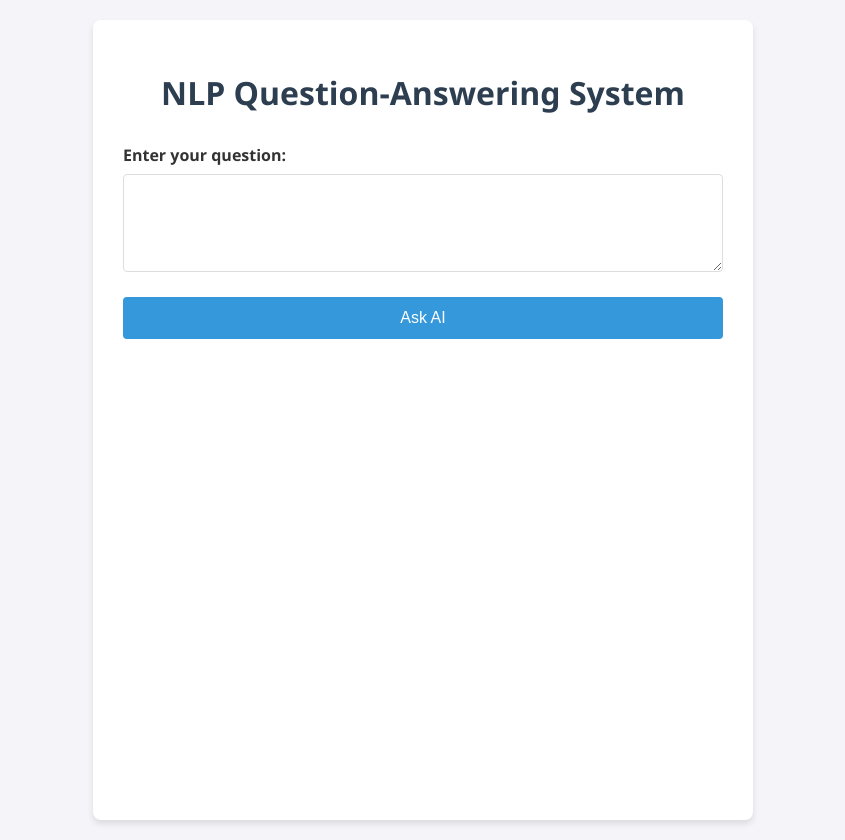
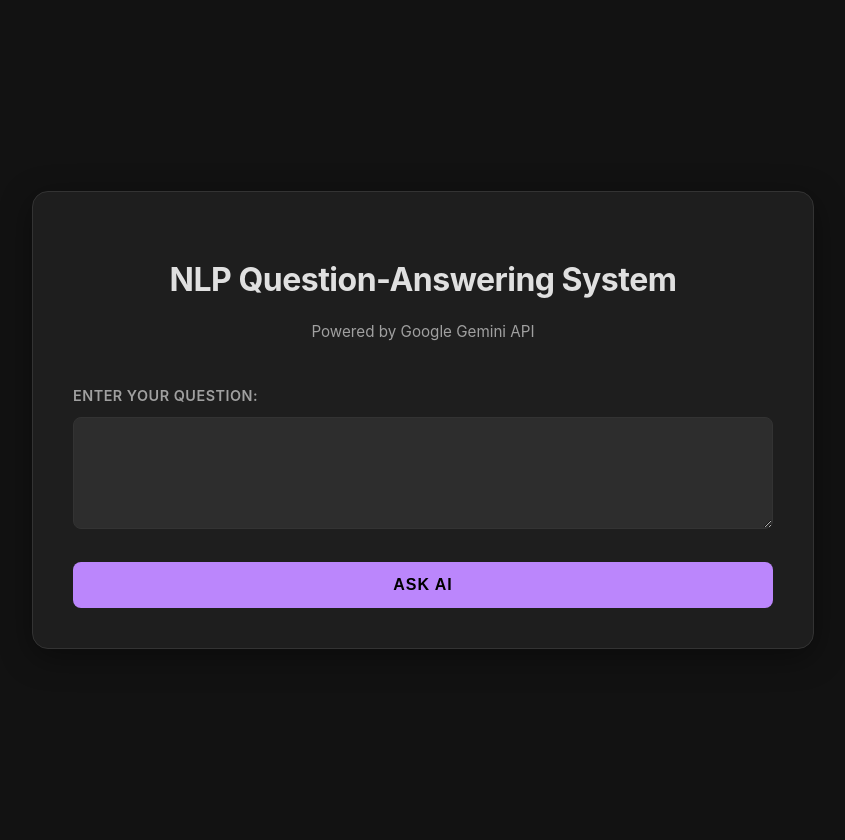
Before and after one commit to FAF-0/LLM_QA_FALOYE_23CG034074, a Flask app: page / in a window 1280 px wide. Shown: the whole page, without its empty margins (217-1062 px from the left). Run offline with Flask 3, Linux system fonts and the light colour scheme.

Commit message:
first commit

```diff
--- a/static/style.css
+++ b/static/style.css
@@ -1,89 +1,176 @@
+:root {
+    --bg-color: #121212;
+    --card-bg: #1e1e1e;
+    --text-primary: #e0e0e0;
+    --text-secondary: #a0a0a0;
+    --accent-color: #bb86fc;
+    --accent-hover: #9b67df;
+    --input-bg: #2d2d2d;
+    --border-color: #333;
+    --success-bg: #1e2a25;
+    --success-border: #03dac6;
+}
+
 body {
-    font-family: 'Segoe UI', Tahoma, Geneva, Verdana, sans-serif;
-    background-color: #f4f4f9;
-    color: #333;
+    font-family: 'Inter', 'Segoe UI', Roboto, Helvetica, Arial, sans-serif;
+    background-color: var(--bg-color);
+    color: var(--text-primary);
     margin: 0;
     padding: 20px;
     display: flex;
     justify-content: center;
+    align-items: center;
     min-height: 100vh;
+    line-height: 1.6;
 }
 
 .container {
-    background-color: #fff;
-    padding: 30px;
-    border-radius: 8px;
-    box-shadow: 0 4px 6px rgba(0, 0, 0, 0.1);
+    background-color: var(--card-bg);
+    padding: 40px;
+    border-radius: 16px;
+    box-shadow: 0 8px 32px rgba(0, 0, 0, 0.4);
     width: 100%;
-    max-width: 600px;
+    max-width: 700px;
+    border: 1px solid var(--border-color);
+    transition: transform 0.2s ease;
 }
 
 h1 {
     text-align: center;
-    color: #2c3e50;
-    margin-bottom: 30px;
+    color: var(--text-primary);
+    margin-bottom: 10px;
+    font-weight: 700;
+    letter-spacing: -0.5px;
+}
+
+.subtitle {
+    text-align: center;
+    color: var(--text-secondary);
+    margin-bottom: 40px;
+    font-size: 0.95rem;
 }
 
 .form-group {
-    margin-bottom: 20px;
+    margin-bottom: 25px;
 }
 
 label {
     display: block;
-    margin-bottom: 8px;
-    font-weight: bold;
+    margin-bottom: 10px;
+    font-weight: 600;
+    color: var(--text-secondary);
+    font-size: 0.9rem;
+    text-transform: uppercase;
+    letter-spacing: 0.5px;
 }
 
 textarea {
     width: 100%;
-    padding: 10px;
-    border: 1px solid #ddd;
-    border-radius: 4px;
+    padding: 15px;
+    background-color: var(--input-bg);
+    color: var(--text-primary);
+    border: 1px solid var(--border-color);
+    border-radius: 8px;
     resize: vertical;
     font-size: 16px;
     box-sizing: border-box;
+    transition: border-color 0.3s, box-shadow 0.3s;
+    font-family: inherit;
+}
+
+textarea:focus {
+    outline: none;
+    border-color: var(--accent-color);
+    box-shadow: 0 0 0 3px rgba(187, 134, 252, 0.1);
 }
 
 button {
     display: block;
     width: 100%;
-    padding: 12px;
-    background-color: #3498db;
-    color: white;
+    padding: 14px;
+    background-color: var(--accent-color);
+    color: #000;
     border: none;
-    border-radius: 4px;
+    border-radius: 8px;
     font-size: 16px;
+    font-weight: 700;
     cursor: pointer;
-    transition: background-color 0.3s;
+    transition: all 0.3s ease;
+    text-transform: uppercase;
+    letter-spacing: 1px;
 }
 
 button:hover {
-    background-color: #2980b9;
+    background-color: var(--accent-hover);
+    transform: translateY(-2px);
+    box-shadow: 0 4px 12px rgba(187, 134, 252, 0.3);
+}
+
+button:active {
+    transform: translateY(0);
 }
 
 .result-section {
-    margin-top: 25px;
-    padding-top: 20px;
-    border-top: 1px solid #eee;
+    margin-top: 30px;
+    padding-top: 25px;
+    border-top: 1px solid var(--border-color);
+    animation: fadeIn 0.5s ease-out;
 }
 
 h3 {
-    color: #2c3e50;
-    margin-bottom: 10px;
+    color: var(--text-primary);
+    margin-bottom: 15px;
+    font-size: 1.1rem;
+    display: flex;
+    align-items: center;
+    gap: 8px;
 }
 
 .processed-text {
     font-style: italic;
-    color: #666;
-    background: #f8f9fa;
-    padding: 10px;
+    color: var(--text-secondary);
+    background: var(--input-bg);
+    padding: 15px;
+    border-radius: 8px;
+    border-left: 3px solid var(--text-secondary);
+}
+
+.answer-box {
+    background-color: var(--success-bg);
+    padding: 20px;
+    border-radius: 8px;
+    border-left: 4px solid var(--success-border);
+    white-space: pre-wrap;
+    color: var(--text-primary);
+    line-height: 1.7;
+}
+
+@keyframes fadeIn {
+    from {
+        opacity: 0;
+        transform: translateY(10px);
+    }
+
+    to {
+        opacity: 1;
+        transform: translateY(0);
+    }
+}
+
+/* Scrollbar Styling */
+::-webkit-scrollbar {
+    width: 8px;
+}
+
+::-webkit-scrollbar-track {
+    background: var(--bg-color);
+}
+
+::-webkit-scrollbar-thumb {
+    background: var(--border-color);
     border-radius: 4px;
 }
 
-.answer-box {
-    background-color: #e8f6f3;
-    padding: 15px;
-    border-radius: 4px;
-    border-left: 4px solid #1abc9c;
-    white-space: pre-wrap; /* Preserve formatting from LLM */
+::-webkit-scrollbar-thumb:hover {
+    background: var(--text-secondary);
 }
--- a/templates/index.html
+++ b/templates/index.html
@@ -1,14 +1,17 @@
 <!DOCTYPE html>
 <html lang="en">
+
 <head>
     <meta charset="UTF-8">
     <meta name="viewport" content="width=device-width, initial-scale=1.0">
     <title>NLP Q&A System</title>
     <link rel="stylesheet" href="{{ url_for('static', filename='style.css') }}">
 </head>
+
 <body>
     <div class="container">
         <h1>NLP Question-Answering System</h1>
+        <p class="subtitle">Powered by Google Gemini API</p>
         <form method="POST" action="/">
             <div class="form-group">
                 <label for="question">Enter your question:</label>
@@ -34,4 +37,5 @@
         {% endif %}
     </div>
 </body>
+
 </html>
```
